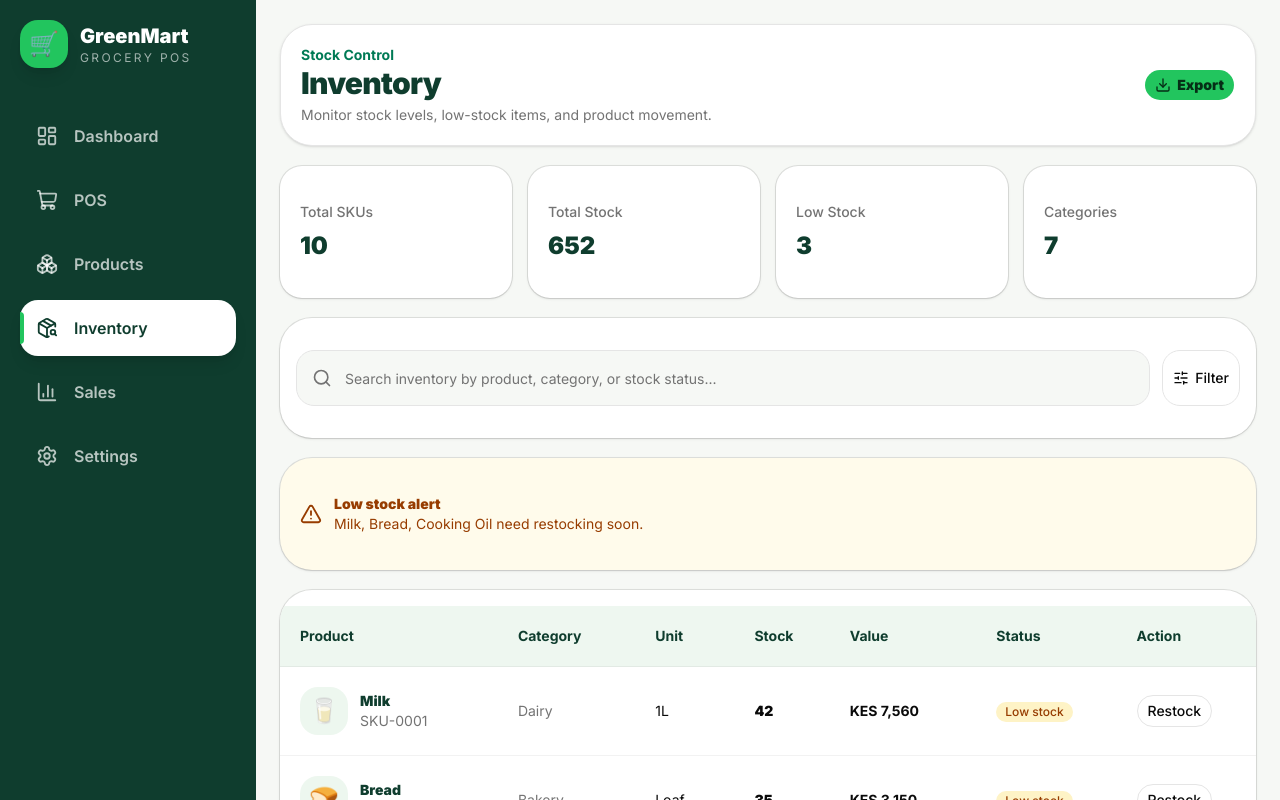
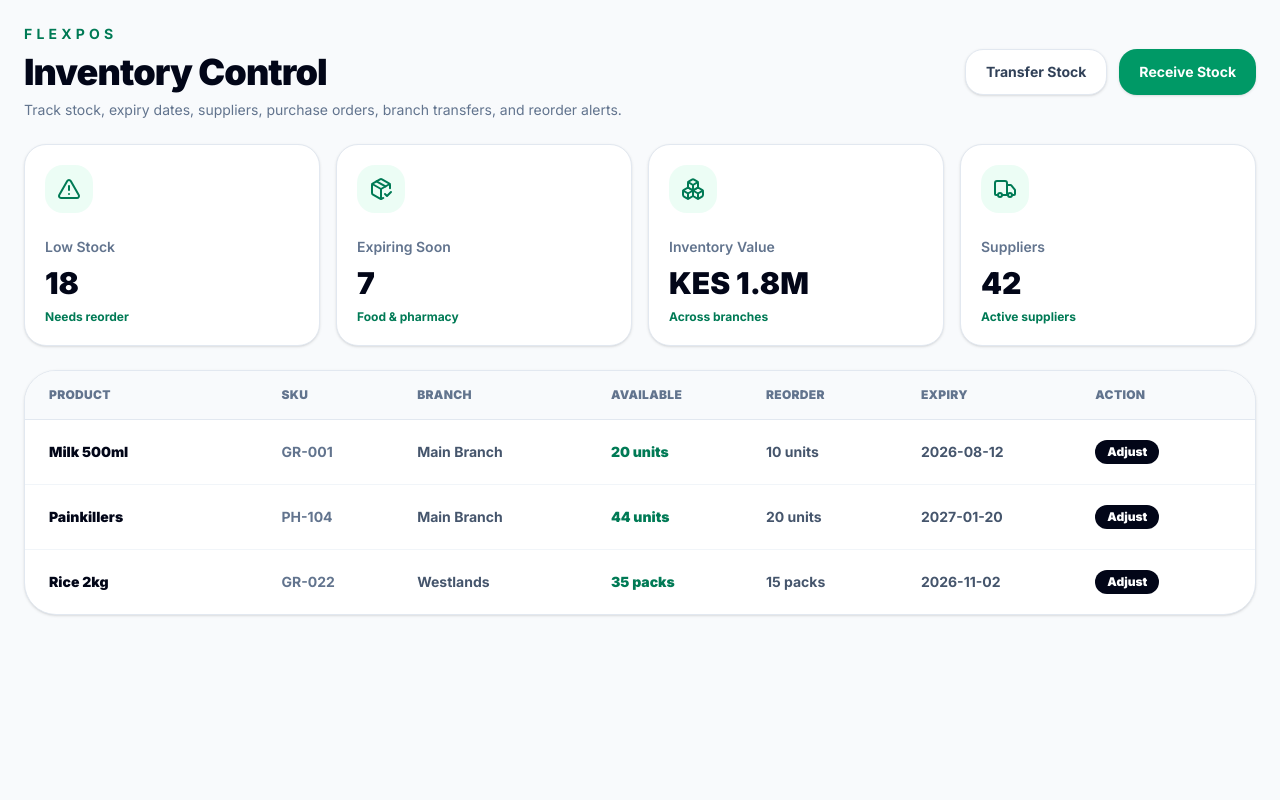
Before and after one commit to Salman1728/grocery-pos, a Next.js app: page /inventory in a window 1280 px wide. Shown: the top 800 px of the page. Built offline with nearby package versions, Linux system fonts and the light colour scheme.

Commit message:
Add FlexPOS inventory control page

```diff
--- a/app/inventory/page.tsx
+++ b/app/inventory/page.tsx
@@ -1,135 +1,117 @@
-import { AppShell } from "@/components/app-shell";
-import { PageHeader } from "@/components/page-header";
-import { StatCard } from "@/components/stat-card";
-import { products } from "@/lib/mock-data";
-import { Badge } from "@/components/ui/badge";
-import { Button } from "@/components/ui/button";
-import { Card, CardContent } from "@/components/ui/card";
-import { Input } from "@/components/ui/input";
-import {
-  Search,
-  SlidersHorizontal,
-  Download,
-  AlertTriangle,
-} from "lucide-react";
+import { AlertTriangle, Boxes, PackageCheck, Truck } from "lucide-react";
+import { inventoryRows } from "@/lib/flexpos-data";
+
+const inventoryStats = [
+  {
+    label: "Low Stock",
+    value: "18",
+    note: "Needs reorder",
+    icon: AlertTriangle,
+  },
+  {
+    label: "Expiring Soon",
+    value: "7",
+    note: "Food & pharmacy",
+    icon: PackageCheck,
+  },
+  {
+    label: "Inventory Value",
+    value: "KES 1.8M",
+    note: "Across branches",
+    icon: Boxes,
+  },
+  {
+    label: "Suppliers",
+    value: "42",
+    note: "Active suppliers",
+    icon: Truck,
+  },
+];
 
 export default function InventoryPage() {
-  const lowStock = products.filter((product) => product.stock < 45);
-
   return (
-    <AppShell>
-      <PageHeader
-        eyebrow="Stock Control"
-        title="Inventory"
-        description="Monitor stock levels, low-stock items, and product movement."
-        action={
-          <Button className="rounded-2xl bg-[#22c55e] font-black text-[#052e16] hover:bg-[#16a34a]">
-            <Download size={18} />
-            Export
-          </Button>
-        }
-      />
-
-      <div className="mb-5 grid gap-4 md:grid-cols-4">
-        <StatCard label="Total SKUs" value={`${products.length}`} />
-        <StatCard label="Total Stock" value={`${products.reduce((a, p) => a + p.stock, 0)}`} />
-        <StatCard label="Low Stock" value={`${lowStock.length}`} />
-        <StatCard label="Categories" value="7" />
-      </div>
-
-      <Card className="mb-5 rounded-[2rem] border-0 bg-white shadow-sm">
-        <CardContent className="flex gap-3 p-4">
-          <div className="relative flex-1">
-            <Search className="absolute left-4 top-1/2 -translate-y-1/2 text-muted-foreground" size={20} />
-            <Input
-              placeholder="Search inventory by product, category, or stock status..."
-              className="h-14 rounded-2xl bg-[#f6f8f5] pl-12"
-            />
+    <main className="min-h-screen bg-slate-50 p-6">
+      <div className="mx-auto max-w-[1600px]">
+        <div className="mb-6 flex flex-col gap-4 lg:flex-row lg:items-center lg:justify-between">
+          <div>
+            <p className="text-sm font-bold uppercase tracking-[0.3em] text-emerald-700">
+              FlexPOS
+            </p>
+            <h1 className="mt-2 text-4xl font-black tracking-tight text-slate-950">
+              Inventory Control
+            </h1>
+            <p className="mt-2 max-w-2xl text-sm text-slate-500">
+              Track stock, expiry dates, suppliers, purchase orders, branch
+              transfers, and reorder alerts.
+            </p>
           </div>
 
-          <Button variant="outline" className="h-14 rounded-2xl">
-            <SlidersHorizontal size={18} />
-            Filter
-          </Button>
-        </CardContent>
-      </Card>
+          <div className="flex gap-3">
+            <button className="rounded-2xl border border-slate-200 bg-white px-5 py-3 text-sm font-bold text-slate-700 shadow-sm">
+              Transfer Stock
+            </button>
+            <button className="rounded-2xl bg-emerald-600 px-5 py-3 text-sm font-bold text-white shadow-sm">
+              Receive Stock
+            </button>
+          </div>
+        </div>
 
-      {lowStock.length > 0 && (
-        <Card className="mb-5 rounded-[2rem] border-0 bg-amber-50 shadow-sm">
-          <CardContent className="flex items-center gap-3 p-5 text-amber-800">
-            <AlertTriangle size={22} />
-            <div>
-              <p className="font-black">Low stock alert</p>
-              <p className="text-sm">
-                {lowStock.map((item) => item.name).join(", ")} need restocking soon.
-              </p>
+        <section className="grid gap-4 md:grid-cols-2 xl:grid-cols-4">
+          {inventoryStats.map((stat) => {
+            const Icon = stat.icon;
+
+            return (
+              <article
+                key={stat.label}
+                className="rounded-3xl border border-slate-200 bg-white p-5 shadow-sm"
+              >
+                <div className="rounded-2xl bg-emerald-50 p-3 text-emerald-700 w-fit">
+                  <Icon className="h-6 w-6" />
+                </div>
+
+                <p className="mt-6 text-sm font-semibold text-slate-500">
+                  {stat.label}
+                </p>
+                <h2 className="mt-2 text-3xl font-black text-slate-950">
+                  {stat.value}
+                </h2>
+                <p className="mt-2 text-xs font-bold text-emerald-700">
+                  {stat.note}
+                </p>
+              </article>
+            );
+          })}
+        </section>
+
+        <section className="mt-6 overflow-hidden rounded-[2rem] border border-slate-200 bg-white shadow-sm">
+          <div className="grid grid-cols-[1.2fr_0.7fr_1fr_0.8fr_0.8fr_0.9fr_0.7fr] border-b border-slate-200 bg-slate-50 px-6 py-4 text-xs font-black uppercase tracking-wide text-slate-500">
+            <span>Product</span>
+            <span>SKU</span>
+            <span>Branch</span>
+            <span>Available</span>
+            <span>Reorder</span>
+            <span>Expiry</span>
+            <span>Action</span>
+          </div>
+
+          {inventoryRows.map((row) => (
+            <div
+              key={row.sku}
+              className="grid grid-cols-[1.2fr_0.7fr_1fr_0.8fr_0.8fr_0.9fr_0.7fr] items-center border-b border-slate-100 px-6 py-5 text-sm last:border-b-0"
+            >
+              <span className="font-black text-slate-950">{row.product}</span>
+              <span className="font-bold text-slate-500">{row.sku}</span>
+              <span className="font-bold text-slate-600">{row.branch}</span>
+              <span className="font-black text-emerald-700">{row.available}</span>
+              <span className="font-bold text-slate-600">{row.reorder}</span>
+              <span className="font-bold text-slate-600">{row.expiry}</span>
+              <button className="w-fit rounded-full bg-slate-950 px-3 py-1 text-xs font-black text-white">
+                Adjust
+              </button>
             </div>
-          </CardContent>
-        </Card>
-      )}
-
-      <Card className="overflow-hidden rounded-[2rem] border-0 bg-white shadow-sm">
-        <CardContent className="p-0">
-          <table className="w-full text-left">
-            <thead className="bg-[#eef7f0] text-[#0f3d2e]">
-              <tr>
-                <th className="p-5">Product</th>
-                <th className="p-5">Category</th>
-                <th className="p-5">Unit</th>
-                <th className="p-5">Stock</th>
-                <th className="p-5">Value</th>
-                <th className="p-5">Status</th>
-                <th className="p-5">Action</th>
-              </tr>
-            </thead>
-
-            <tbody>
-              {products.map((product) => {
-                const isLow = product.stock < 45;
-
-                return (
-                  <tr key={product.id} className="border-t border-black/5">
-                    <td className="p-5">
-                      <div className="flex items-center gap-3">
-                        <div className="grid h-12 w-12 place-items-center rounded-2xl bg-[#edf7ef] text-2xl">
-                          {product.emoji}
-                        </div>
-                        <div>
-                          <p className="font-black text-[#0f3d2e]">{product.name}</p>
-                          <p className="text-sm text-muted-foreground">SKU-{product.id.toString().padStart(4, "0")}</p>
-                        </div>
-                      </div>
-                    </td>
-
-                    <td className="p-5 text-muted-foreground">{product.category}</td>
-                    <td className="p-5">{product.unit}</td>
-                    <td className="p-5 font-black">{product.stock}</td>
-                    <td className="p-5 font-bold">KES {(product.stock * product.price).toLocaleString()}</td>
-
-                    <td className="p-5">
-                      <Badge
-                        className={
-                          isLow
-                            ? "rounded-full bg-amber-100 text-amber-800 hover:bg-amber-100"
-                            : "rounded-full bg-emerald-50 text-emerald-700 hover:bg-emerald-50"
-                        }
-                      >
-                        {isLow ? "Low stock" : "Healthy"}
-                      </Badge>
-                    </td>
-
-                    <td className="p-5">
-                      <Button variant="outline" className="rounded-2xl">
-                        Restock
-                      </Button>
-                    </td>
-                  </tr>
-                );
-              })}
-            </tbody>
-          </table>
-        </CardContent>
-      </Card>
-    </AppShell>
+          ))}
+        </section>
+      </div>
+    </main>
   );
 }
```
